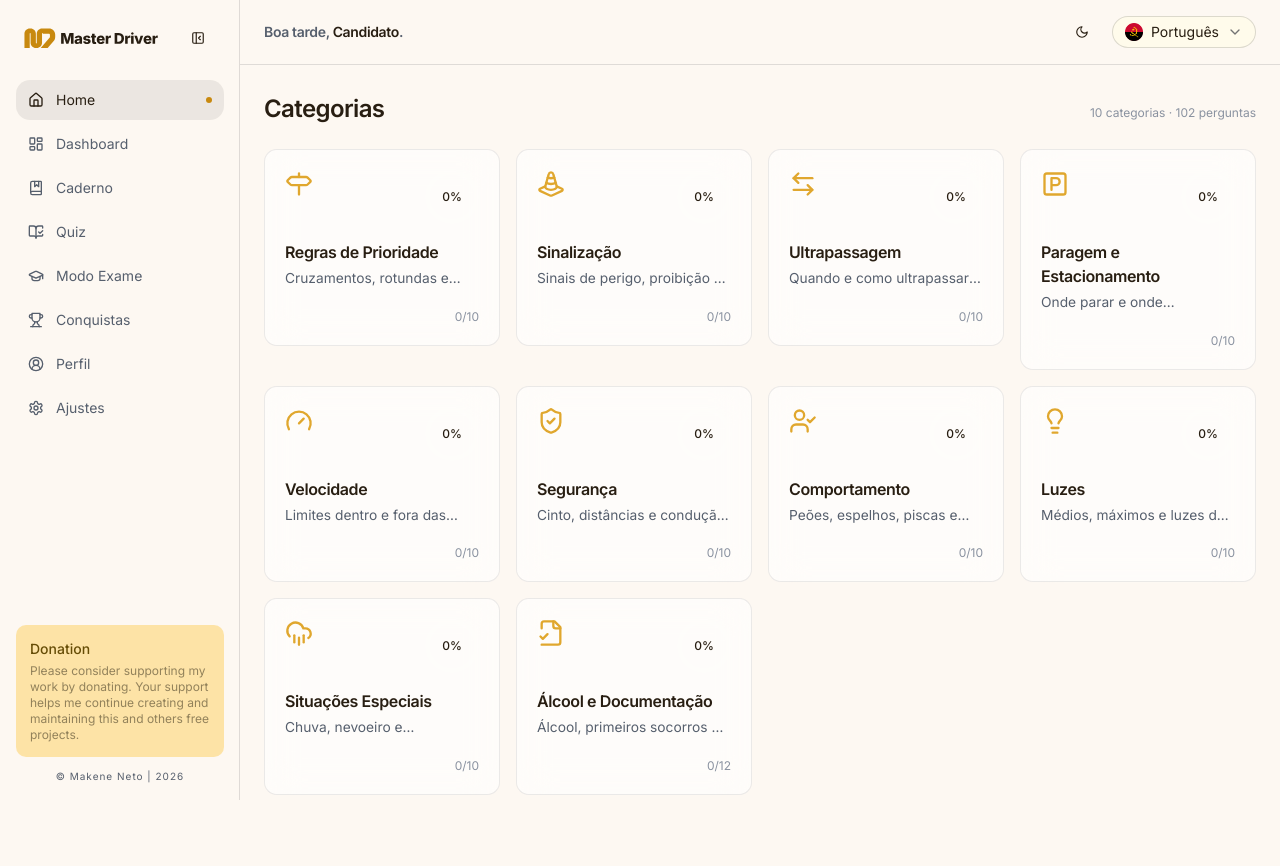
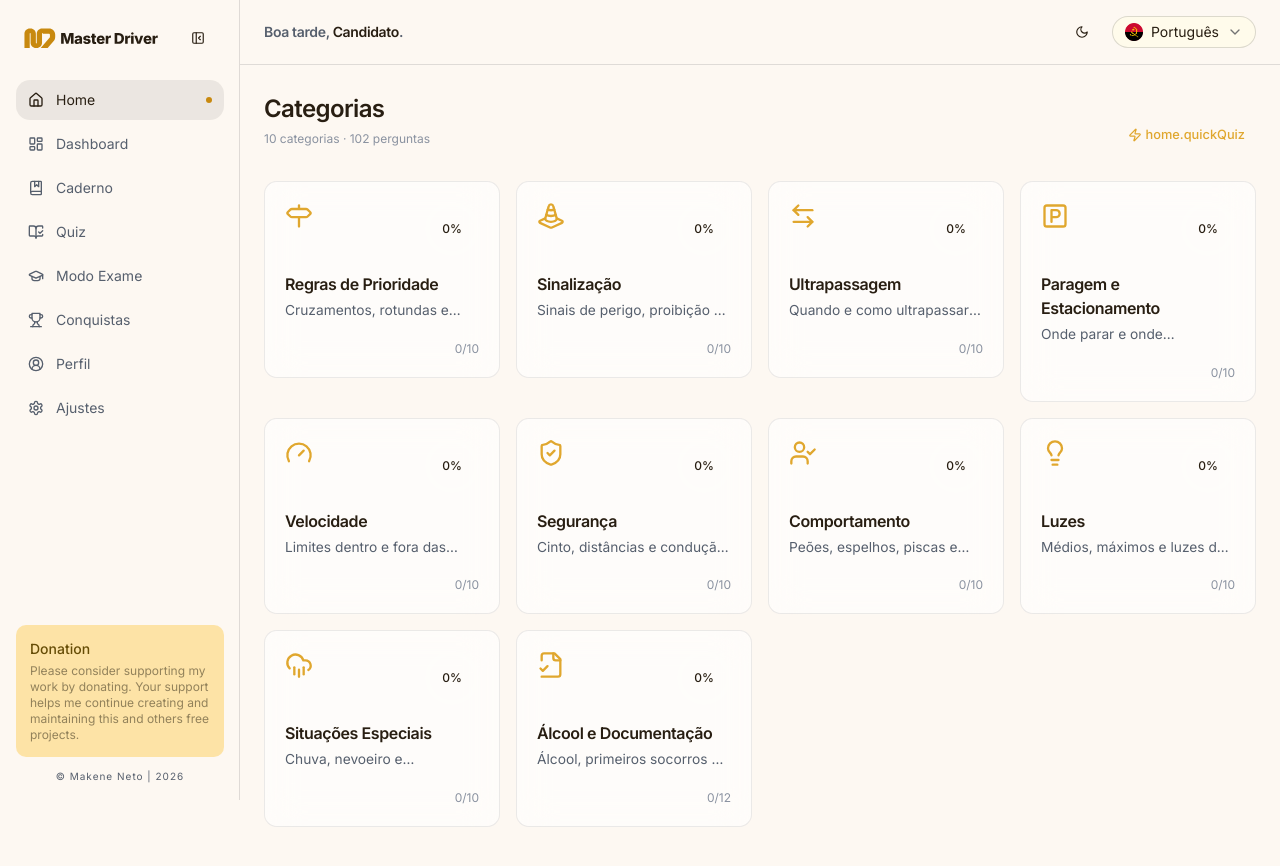
Before and after one commit to makeneto/master-driver, a Next.js app: page / in a window 1280 px wide. Before the commit the page ends 835 px from the top, so only its background shows below. Built offline with nearby package versions, Linux system fonts and the light colour scheme.

Commit message:
feat: add quick quiz button to HomePage with icon

```diff
--- a/src/app/page.tsx
+++ b/src/app/page.tsx
@@ -8,6 +8,8 @@ import { useTranslation } from "@/hooks/use-translation"
 import Link from "next/link"
 import { useEffect, useState } from "react"
 import Image from "next/image"
+import { Button } from "@/components/ui/button"
+import { Zap } from "lucide-react"
 
 export default function HomePage() {
   const topicsStats = useAppSelector((s) => s.statistics.topics)
@@ -47,7 +49,8 @@ export default function HomePage() {
             </div>
           </div>
 
-          <div className="mb-6 flex items-baseline justify-between">
+          <div className="mb-8 flex items-end justify-between">
+            <div>
               <h2 className="font-[var(--font-display)] text-xl md:text-2xl font-semibold tracking-tight">
                 {t("home.categories")}
               </h2>
@@ -57,6 +60,14 @@ export default function HomePage() {
                   questions: questions.length,
                 })}
               </span>
+            </div>
+
+            <Button variant="gold" size="sm" asChild>
+              <Link href="/quiz" className="flex items-center gap-1">
+                <Zap />
+                {t("home.quickQuiz")}
+              </Link>
+            </Button>
           </div>
 
           <div className="grid grid-cols-1 gap-4 sm:grid-cols-2 lg:grid-cols-3 xl:grid-cols-4">
```
Lines whose indentation alone changed are shown as unchanged.
